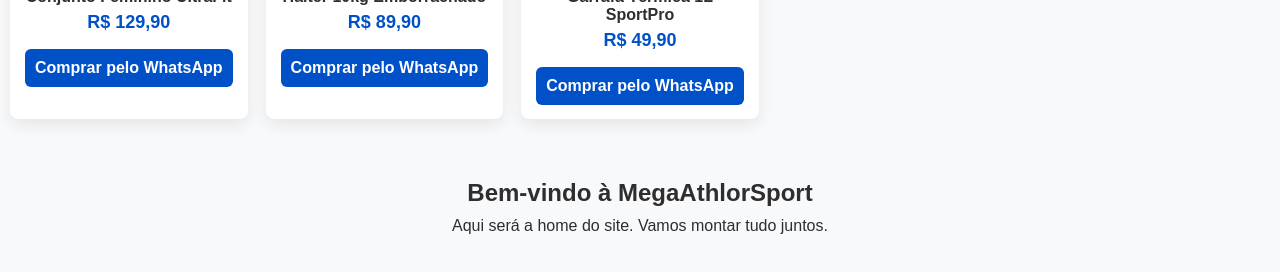
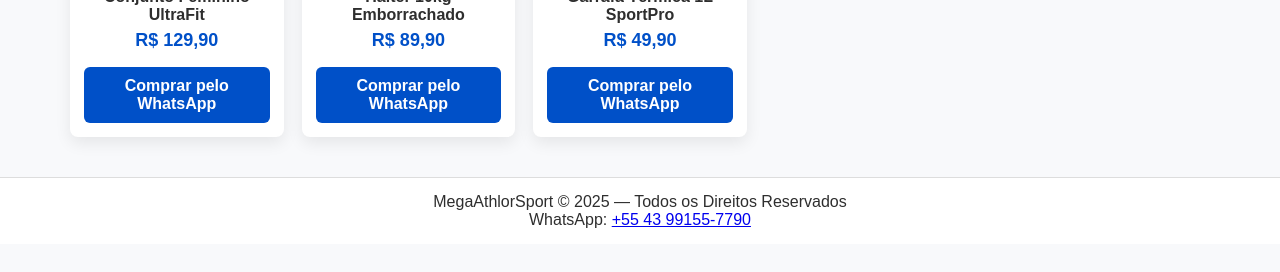
Before and after one commit to LuizaoOcara/megaathlorsport, a plain HTML site: page index.html in a window 1280 px wide. Shown: the part 456-728 px from the top of the page. Drawn offline with Linux system fonts and the light colour scheme.

Commit message:
index.html

```diff
--- a/index.html
+++ b/index.html
@@ -11,27 +11,26 @@
 
 <header class="top-header">
   <div class="container header-content">
-
-    <!-- Logo -->
     <div class="logo-area">
       <h1 class="logo">MegaAthlorSport</h1>
     </div>
 
-    <!-- Barra de pesquisa -->
     <div class="search-area">
       <input type="text" placeholder="Buscar produtos..." class="search-input">
     </div>
 
-    <!-- Menu Atacadão -->
     <div class="menu-area">
       <a href="#" class="btn-atacado">Atacadão</a>
     </div>
-
   </div>
 </header>
+
+<div class="container">
+
   <section class="banner-area">
     <img src="assets/banner.jpg" alt="MegaAthlorSport Banner" class="banner-img">
   </section>
+
   <section class="categorias-area">
     <h2>Categorias</h2>
 
@@ -48,19 +47,20 @@
       <a href="#" class="cat-card">Vôlei</a>
       <a href="#" class="cat-card">Halteres & Pesos</a>
       <a href="#" class="cat-card">Atacadão</a>
-    <!-- CARD ESPECIAL – PARCERIAS -->
-    <a href="https://wa.me/5543991557790?text=Quero+vender+minha+marca+de+roupas+na+MegaAthlorSport"
+
+      <a href="https://wa.me/5543991557790?text=Quero+vender+minha+marca+na+MegaAthlorSport"
          class="cat-card cat-parceria">
          Quer vender sua marca aqui?
       </a>
+
     </div>
   </section>
+
   <section class="produtos-area">
     <h2>Produtos em Destaque</h2>
 
     <div class="produtos-grid">
 
-    <!-- PRODUTO MODELO 1 -->
       <div class="produto-card">
         <img src="assets/produto1.jpg" alt="Produto 1">
         <h3>Conjunto Feminino UltraFit</h3>
@@ -68,7 +68,6 @@
         <a href="https://wa.me/5543991557790?text=Quero+o+Conjunto+Feminino+UltraFit" class="btn-buy">Comprar pelo WhatsApp</a>
       </div>
 
-    <!-- PRODUTO MODELO 2 -->
       <div class="produto-card">
         <img src="assets/produto2.jpg" alt="Produto 2">
         <h3>Halter 10kg Emborrachado</h3>
@@ -76,17 +75,22 @@
         <a href="https://wa.me/5543991557790?text=Tenho+interesse+no+Halter+10kg" class="btn-buy">Comprar pelo WhatsApp</a>
       </div>
 
-    <!-- PRODUTO MODELO 3 -->
       <div class="produto-card">
         <img src="assets/produto3.jpg" alt="Produto 3">
         <h3>Garrafa Térmica 1L SportPro</h3>
         <p class="price">R$ 49,90</p>
         <a href="https://wa.me/5543991557790?text=Tenho+interesse+na+Garrafa+1L" class="btn-buy">Comprar pelo WhatsApp</a>
       </div>
+
     </div>
   </section>
 
-  <main>
-    <h2>Bem-vindo à MegaAthlorSport</h2>
-    <p>Aqui será a home do site. Vamos montar tudo juntos.</p>
-  </main>
+</div>
+
+<footer class="site-footer">
+  <p>MegaAthlorSport © 2025 — Todos os Direitos Reservados</p>
+  <p>WhatsApp: <a href="https://wa.me/5543991557790">+55 43 99155-7790</a></p>
+</footer>
+
+</body>
+</html>
```
Lines whose indentation alone changed are shown as unchanged.
